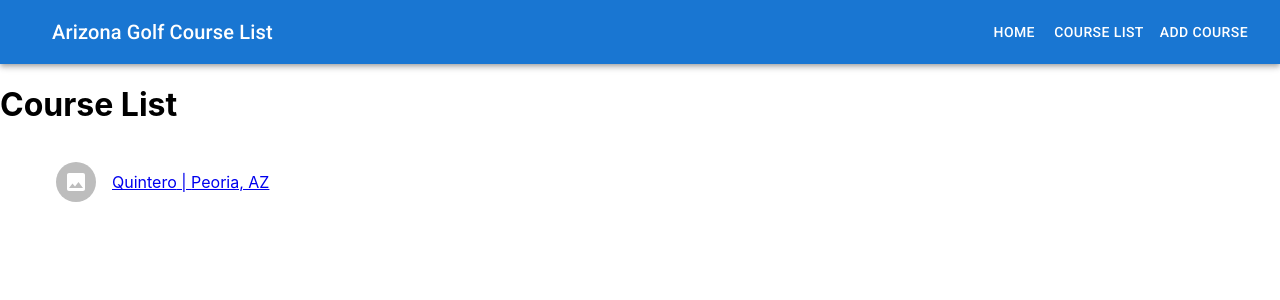
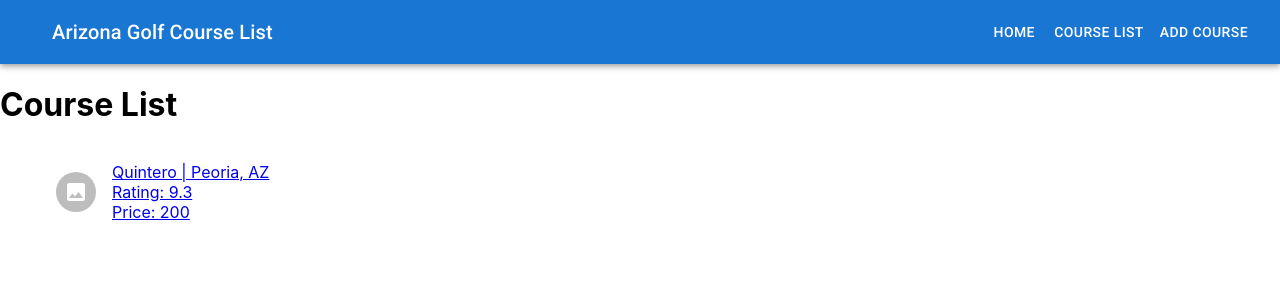
Before and after one commit to andrewzehnder/my-new-repo, a React (Create React App) app in the folder phase-2/phase-2-project-golf/: page /courses in a window 1280 px wide. Shown: the top 300 px of the page. Built offline with nearby package versions, Linux system fonts and the light colour scheme; data requests are answered from the project's data file.

Commit message:
Adding rating and price to course list page

```diff
--- a/phase-2/phase-2-project-golf/src/components/CourseForm.jsx
+++ b/phase-2/phase-2-project-golf/src/components/CourseForm.jsx
@@ -11,6 +11,18 @@ const CourseForm = ({ course }) => {
 
   console.log("courseForm", course)
 
+  const courseTopInfo = [`${course.name} | ${course.location}`]
+  const courseRatingInfo = [`Rating: ${course.rating}`]
+  const coursePriceInfo = [`Price: ${course.price}`]
+
+  const listItemInfo = (
+    <>
+    <div>{courseTopInfo}</div>
+    <div>{courseRatingInfo}</div>
+    <div>{coursePriceInfo}</div>
+    </>
+  )
+
   return (
 
     <List sx={{ width: '100%', maxWidth: 360, bgcolor: 'background.paper' }}>
@@ -20,7 +32,7 @@ const CourseForm = ({ course }) => {
             <ImageIcon />
           </Avatar>
         </ListItemAvatar>
-        <a href={course.website} target="_blank">{course.name} | {course.location}</a>
+          <a href={course.website} target="_blank">{ listItemInfo }</a>
       </ListItem>
 
     </List>
```
